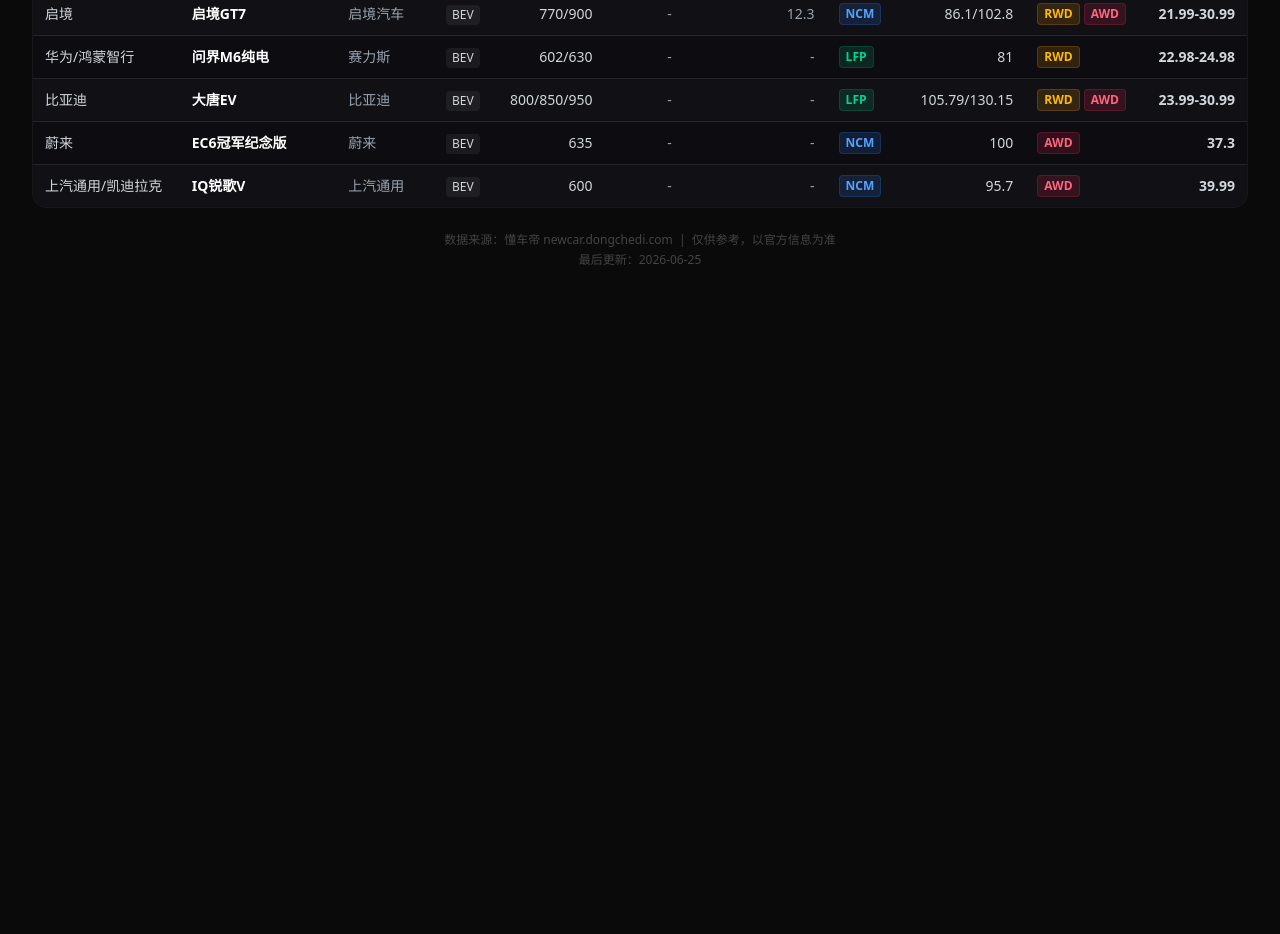
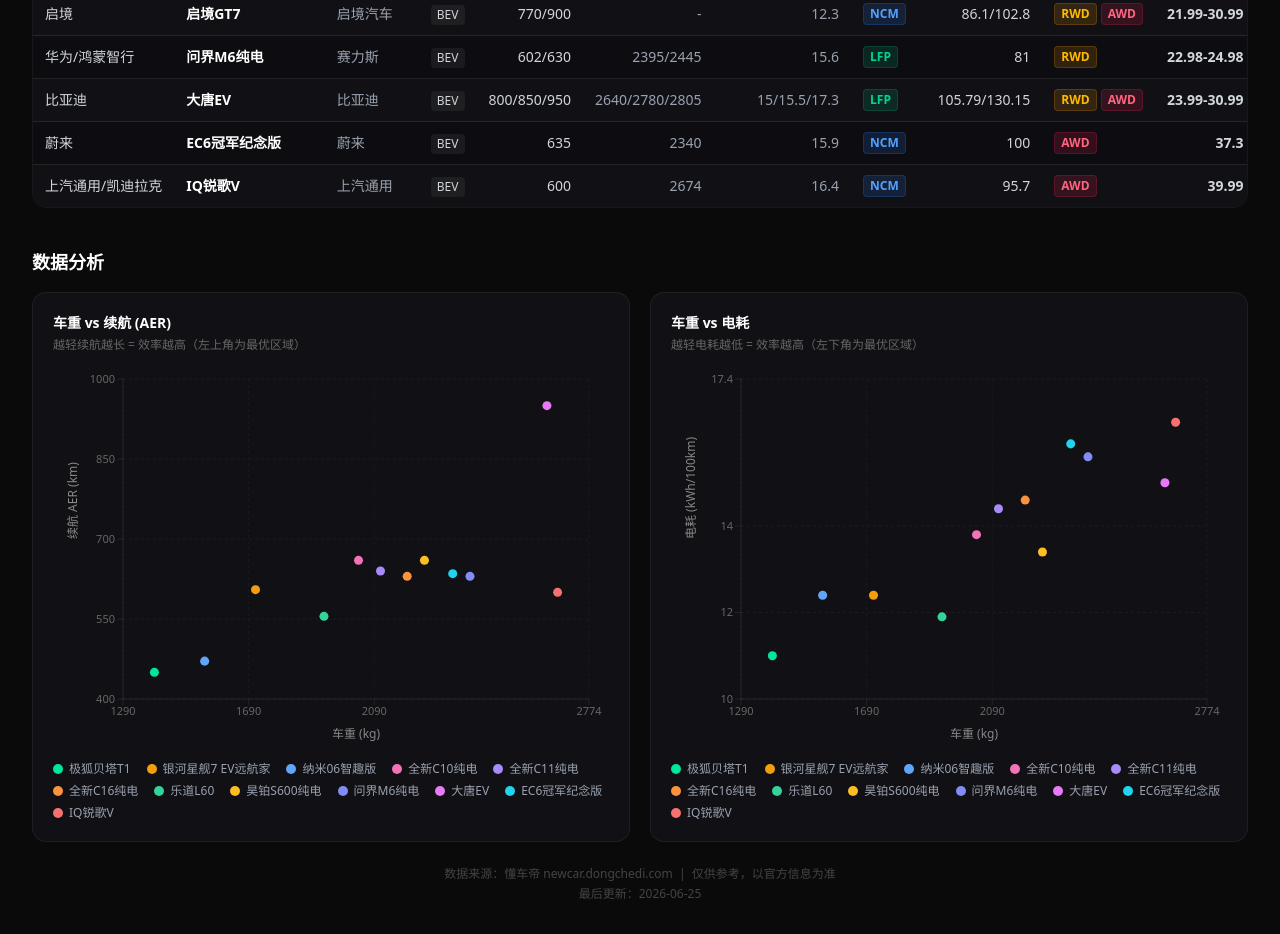
Before and after one commit to Frangkiee/Frankie_ev_cars, a Next.js app: page / in a window 1280 px wide. Shown: the part 600-1534 px from the top of the page. Before the commit the page ends 900 px from the top, so only its background shows below. Built offline with nearby package versions, Linux system fonts and the light colour scheme.

Commit message:
feat: 补全车辆参数数据，新增车重-续航/车重-电耗散点图
Coze-Commit-Type: user
Coze-User-ID: 41109487888496
Coze-Conversation-ID: 8799601

```diff
--- a/src/app/page.tsx
+++ b/src/app/page.tsx
@@ -2,6 +2,7 @@
 
 import { useMemo } from 'react';
 import { carsData } from '@/data/cars';
+import { WeightRangeChart, WeightConsumptionChart } from '@/components/charts';
 
 function parseMinPrice(price: string): number {
   const parts = price.split('-');
@@ -177,6 +178,17 @@
           </div>
         </div>
 
+        {/* Charts section */}
+        <section className="mt-8 sm:mt-10">
+          <h2 className="text-lg font-bold text-white mb-4">
+            数据分析
+          </h2>
+          <div className="grid grid-cols-1 lg:grid-cols-2 gap-4 sm:gap-5">
+            <WeightRangeChart data={sortedData} />
+            <WeightConsumptionChart data={sortedData} />
+          </div>
+        </section>
+
         {/* Footer */}
         <footer className="mt-6 text-center text-xs text-[#444]">
           <p>数据来源：懂车帝 newcar.dongchedi.com &nbsp;|&nbsp; 仅供参考，以官方信息为准</p>
--- /dev/null
+++ b/src/components/charts.tsx
@@ -0,0 +1,245 @@
+'use client';
+
+import {
+  ScatterChart,
+  Scatter,
+  XAxis,
+  YAxis,
+  CartesianGrid,
+  Tooltip,
+  ResponsiveContainer,
+  Label,
+} from 'recharts';
+import type { CarRecord } from '@/data/cars';
+
+interface ChartPoint {
+  name: string;
+  weight: number;
+  y: number;
+  group: string;
+  price: string;
+}
+
+function parseFirstNum(val: string): number | null {
+  if (val === '-' || !val) return null;
+  const n = parseFloat(val.split('/')[0]);
+  return isNaN(n) ? null : n;
+}
+
+function parseMaxAER(aer: string): number | null {
+  if (aer === '-' || !aer) return null;
+  const nums = aer.match(/(\d+)/g);
+  if (!nums) return null;
+  return Math.max(...nums.map(Number));
+}
+
+function buildPoints(
+  data: CarRecord[],
+  yKey: 'aer' | 'consumption'
+): ChartPoint[] {
+  return data
+    .map((car) => {
+      const weight = parseFirstNum(car.weight);
+      const y = yKey === 'aer' ? parseMaxAER(car.aer) : parseFirstNum(car.consumption);
+      if (weight === null || y === null) return null;
+      return {
+        name: car.name,
+        weight,
+        y,
+        group: car.group,
+        price: car.price,
+      };
+    })
+    .filter((p): p is ChartPoint => p !== null);
+}
+
+const COLORS = [
+  '#00e5a0', '#f59e0b', '#60a5fa', '#f472b6',
+  '#a78bfa', '#fb923c', '#34d399', '#fbbf24',
+  '#818cf8', '#e879f9', '#22d3ee', '#f87171', '#94a3b8',
+];
+
+function CustomTooltip({
+  active,
+  payload,
+  yLabel,
+}: {
+  active?: boolean;
+  payload?: Array<{ payload: ChartPoint }>;
+  yLabel: string;
+}) {
+  if (!active || !payload?.length) return null;
+  const d = payload[0].payload;
+  return (
+    <div className="rounded-lg border border-white/10 bg-[#1a1a2e] px-3 py-2 text-xs shadow-xl">
+      <div className="font-semibold text-white mb-1">{d.name}</div>
+      <div className="text-gray-400">{d.group}</div>
+      <div className="mt-1 flex gap-3">
+        <span className="text-gray-300">
+          车重: <span className="text-white font-medium">{d.weight} kg</span>
+        </span>
+        <span className="text-gray-300">
+          {yLabel}:{' '}
+          <span className="text-[#00e5a0] font-medium">{d.y}</span>
+        </span>
+      </div>
+      <div className="text-[#f59e0b] mt-0.5">价格: {d.price} 万</div>
+    </div>
+  );
+}
+
+export function WeightRangeChart({ data }: { data: CarRecord[] }) {
+  const points = buildPoints(data, 'aer');
+
+  return (
+    <div className="rounded-xl border border-white/[0.06] bg-[#111115] p-4 sm:p-5">
+      <h3 className="text-sm font-semibold text-white mb-1">
+        车重 vs 续航 (AER)
+      </h3>
+      <p className="text-xs text-[#666] mb-4">
+        越轻续航越长 = 效率越高（左上角为最优区域）
+      </p>
+      <div className="h-[320px] sm:h-[380px]">
+        <ResponsiveContainer width="100%" height="100%">
+          <ScatterChart margin={{ top: 10, right: 20, bottom: 20, left: 10 }}>
+            <CartesianGrid strokeDasharray="3 3" stroke="rgba(255,255,255,0.04)" />
+            <XAxis
+              type="number"
+              dataKey="weight"
+              domain={['dataMin - 100', 'dataMax + 100']}
+              tick={{ fill: '#666', fontSize: 11 }}
+              axisLine={{ stroke: 'rgba(255,255,255,0.08)' }}
+              tickLine={{ stroke: 'rgba(255,255,255,0.08)' }}
+            >
+              <Label
+                value="车重 (kg)"
+                position="bottom"
+                offset={0}
+                style={{ fill: '#888', fontSize: 12 }}
+              />
+            </XAxis>
+            <YAxis
+              type="number"
+              dataKey="y"
+              domain={['dataMin - 50', 'dataMax + 50']}
+              tick={{ fill: '#666', fontSize: 11 }}
+              axisLine={{ stroke: 'rgba(255,255,255,0.08)' }}
+              tickLine={{ stroke: 'rgba(255,255,255,0.08)' }}
+            >
+              <Label
+                value="续航 AER (km)"
+                angle={-90}
+                position="insideLeft"
+                offset={10}
+                style={{ fill: '#888', fontSize: 12 }}
+              />
+            </YAxis>
+            <Tooltip
+              content={<CustomTooltip yLabel="续航" />}
+              cursor={{ strokeDasharray: '3 3', stroke: 'rgba(255,255,255,0.1)' }}
+            />
+            {points.map((point, idx) => (
+              <Scatter
+                key={point.name}
+                data={[point]}
+                fill={COLORS[idx % COLORS.length]}
+                name={point.name}
+              >
+              </Scatter>
+            ))}
+          </ScatterChart>
+        </ResponsiveContainer>
+      </div>
+      {/* Legend */}
+      <div className="mt-3 flex flex-wrap gap-x-4 gap-y-1.5">
+        {points.map((p, idx) => (
+          <div key={p.name} className="flex items-center gap-1.5 text-xs">
+            <span
+              className="inline-block w-2.5 h-2.5 rounded-full"
+              style={{ backgroundColor: COLORS[idx % COLORS.length] }}
+            />
+            <span className="text-gray-400">{p.name}</span>
+          </div>
+        ))}
+      </div>
+    </div>
+  );
+}
+
+export function WeightConsumptionChart({ data }: { data: CarRecord[] }) {
+  const points = buildPoints(data, 'consumption');
+
+  return (
+    <div className="rounded-xl border border-white/[0.06] bg-[#111115] p-4 sm:p-5">
+      <h3 className="text-sm font-semibold text-white mb-1">
+        车重 vs 电耗
+      </h3>
+      <p className="text-xs text-[#666] mb-4">
+        越轻电耗越低 = 效率越高（左下角为最优区域）
+      </p>
+      <div className="h-[320px] sm:h-[380px]">
+        <ResponsiveContainer width="100%" height="100%">
+          <ScatterChart margin={{ top: 10, right: 20, bottom: 20, left: 10 }}>
+            <CartesianGrid strokeDasharray="3 3" stroke="rgba(255,255,255,0.04)" />
+            <XAxis
+              type="number"
+              dataKey="weight"
+              domain={['dataMin - 100', 'dataMax + 100']}
+              tick={{ fill: '#666', fontSize: 11 }}
+              axisLine={{ stroke: 'rgba(255,255,255,0.08)' }}
+              tickLine={{ stroke: 'rgba(255,255,255,0.08)' }}
+            >
+              <Label
+                value="车重 (kg)"
+                position="bottom"
+                offset={0}
+                style={{ fill: '#888', fontSize: 12 }}
+              />
+            </XAxis>
+            <YAxis
+              type="number"
+              dataKey="y"
+              domain={['dataMin - 1', 'dataMax + 1']}
+              tick={{ fill: '#666', fontSize: 11 }}
+              axisLine={{ stroke: 'rgba(255,255,255,0.08)' }}
+              tickLine={{ stroke: 'rgba(255,255,255,0.08)' }}
+            >
+              <Label
+                value="电耗 (kWh/100km)"
+                angle={-90}
+                position="insideLeft"
+                offset={10}
+                style={{ fill: '#888', fontSize: 12 }}
+              />
+            </YAxis>
+            <Tooltip
+              content={<CustomTooltip yLabel="电耗" />}
+              cursor={{ strokeDasharray: '3 3', stroke: 'rgba(255,255,255,0.1)' }}
+            />
+            {points.map((point, idx) => (
+              <Scatter
+                key={point.name}
+                data={[point]}
+                fill={COLORS[idx % COLORS.length]}
+                name={point.name}
+              >
+              </Scatter>
+            ))}
+          </ScatterChart>
+        </ResponsiveContainer>
+      </div>
+      {/* Legend */}
+      <div className="mt-3 flex flex-wrap gap-x-4 gap-y-1.5">
+        {points.map((p, idx) => (
+          <div key={p.name} className="flex items-center gap-1.5 text-xs">
+            <span
+              className="inline-block w-2.5 h-2.5 rounded-full"
+              style={{ backgroundColor: COLORS[idx % COLORS.length] }}
+            />
+            <span className="text-gray-400">{p.name}</span>
+          </div>
+        ))}
+      </div>
+    </div>
+  );
+}
--- a/src/data/cars.ts
+++ b/src/data/cars.ts
@@ -19,8 +19,8 @@
     oem: '北汽新能源',
     type: 'BEV',
     aer: '350/450',
-    weight: '-',
-    consumption: '11.2',
+    weight: '1390/1435',
+    consumption: '11',
     batteryType: 'LFP',
     batteryCapacity: '36.4/42.3',
     driveMode: 'FWD',
@@ -45,8 +45,8 @@
     oem: '东风奕派',
     type: 'BEV',
     aer: '471',
-    weight: '-',
-    consumption: '-',
+    weight: '1550',
+    consumption: '12.4',
     batteryType: 'LFP',
     batteryCapacity: '51.87',
     driveMode: 'FWD',
@@ -58,8 +58,8 @@
     oem: '零跑',
     type: 'BEV',
     aer: '660',
-    weight: '-',
-    consumption: '-',
+    weight: '2040',
+    consumption: '13.8',
     batteryType: 'LFP',
     batteryCapacity: '81.9',
     driveMode: 'RWD',
@@ -71,8 +71,8 @@
     oem: '零跑',
     type: 'BEV',
     aer: '640',
-    weight: '-',
-    consumption: '-',
+    weight: '2110',
+    consumption: '14.4',
     batteryType: 'LFP',
     batteryCapacity: '81.9',
     driveMode: 'RWD',
@@ -84,8 +84,8 @@
     oem: '零跑',
     type: 'BEV',
     aer: '630',
-    weight: '-',
-    consumption: '-',
+    weight: '2195',
+    consumption: '14.6',
     batteryType: 'LFP',
     batteryCapacity: '81.9',
     driveMode: 'RWD',
@@ -136,8 +136,8 @@
     oem: '赛力斯',
     type: 'BEV',
     aer: '602/630',
-    weight: '-',
-    consumption: '-',
+    weight: '2395/2445',
+    consumption: '15.6',
     batteryType: 'LFP',
     batteryCapacity: '81',
     driveMode: 'RWD',
@@ -149,8 +149,8 @@
     oem: '比亚迪',
     type: 'BEV',
     aer: '800/850/950',
-    weight: '-',
-    consumption: '-',
+    weight: '2640/2780/2805',
+    consumption: '15/15.5/17.3',
     batteryType: 'LFP',
     batteryCapacity: '105.79/130.15',
     driveMode: 'RWD/AWD',
@@ -162,8 +162,8 @@
     oem: '蔚来',
     type: 'BEV',
     aer: '635',
-    weight: '-',
-    consumption: '-',
+    weight: '2340',
+    consumption: '15.9',
     batteryType: 'NCM',
     batteryCapacity: '100',
     driveMode: 'AWD',
@@ -175,8 +175,8 @@
     oem: '上汽通用',
     type: 'BEV',
     aer: '600',
-    weight: '-',
-    consumption: '-',
+    weight: '2674',
+    consumption: '16.4',
     batteryType: 'NCM',
     batteryCapacity: '95.7',
     driveMode: 'AWD',
```
